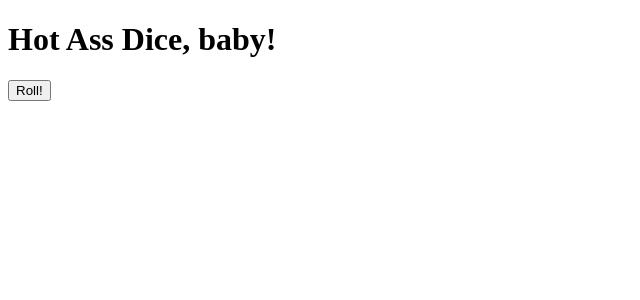
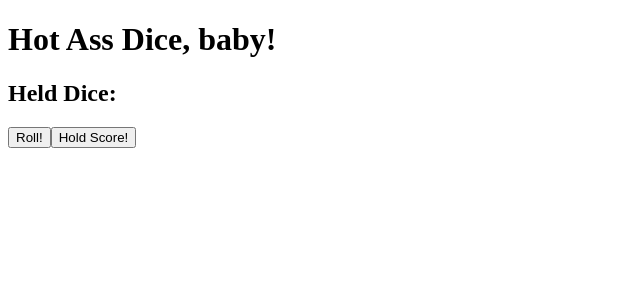
Before and after one commit to walkerneu/hotdice, a React (Create React App) app: page / in a window 1280 px wide. Shown: the top 300 px of the page, without its empty margins (0-640 px from the left). Built offline with nearby package versions, Linux system fonts and the light colour scheme.

Commit message:
Fixed dieCount math issues, working on die and score displays

```diff
--- a/src/components/App/App.jsx
+++ b/src/components/App/App.jsx
@@ -59,11 +59,11 @@ function App(){
             }
             if (i === 1 && savedDice.length === 2 ){
                 let score = 100
-                possibleScores.push([1, { score }], [1, { score, dieCount: 2 }])
+                possibleScores.push([1, { score, dieCount: 1 }], [1, { score, dieCount: 1 }])
             }
             if (i === 5 && savedDice.length === 2 ){
                 let score = 50
-                possibleScores.push([5, { score }], [5, { score, dieCount: 2 }])
+                possibleScores.push([5, { score, dieCount: 1 }], [5, { score, dieCount: 1 }])
             }
             if (i === 6 && possibleScores.length === 0 ){
                 setCurrentRollScore(0);
@@ -76,12 +76,21 @@ function App(){
         return possibleScores;
     }
     const addToTotal = (num) => {
+        console.log("dieCount", num.dieCount)
         setCurrentRollScore(currentRollScore + num.score)
         setRemainingDiceCount(remainingDiceCount - num.dieCount)
+        setHeldDice([...heldDice, num])
         if(remainingDiceCount === 0){
             setRemainingDiceCount(6);
         }
         console.log(currentRollScore, remainingDiceCount);
+    }
+
+    const holdScore = () => {
+        setAllPlayersTotalScore([Number(currentRollScore) + Number(allPlayersTotalScore)]);
+        setCurrentRollScore(0);
+        setRemainingDiceCount(6);
+        setHeldDice([])
     }
 
 
@@ -89,7 +98,17 @@ function App(){
     return (
         <div className="hot-dice">
             <h1>Hot Ass Dice, baby!</h1>
+            <div>
+                {allPlayersTotalScore.map((score) => (
+                    <h3>Current Score: {score}</h3>
+                ))}
+                <h2>Held Dice:</h2>
+                {heldDice.map((dice) => (
+                    <h3>{dice.score ? '' : dice}</h3>
+                ))}
+            </div>
             <button onClick={() => rollTheDice(remainingDiceCount)}>Roll!</button>
+            <button onClick={holdScore}>Hold Score!</button>
                 <div>
                         {possibleScoresDisplay.map((scores) => (
                             <ul>
```
